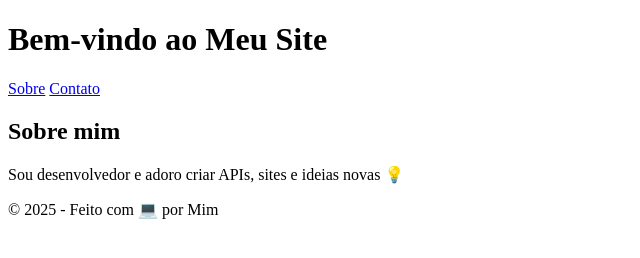
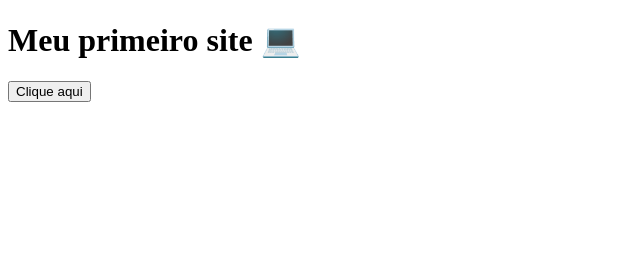
Before and after one commit to yanlopes208-ui/nx-hiroki, a website: page index.html in a window 1280 px wide. Shown: the whole page, without its empty margins (0-640 px from the left). Drawn offline with Linux system fonts and the light colour scheme.

Commit message:
Update index.html

```diff
--- a/index.html
+++ b/index.html
@@ -1,27 +1,13 @@
 <!DOCTYPE html>
-<html lang="pt-BR">
+<html>
 <head>
-  <meta charset="UTF-8" />
-  <meta name="viewport" content="width=device-width, initial-scale=1.0" />
+  <meta charset="UTF-8">
   <title>Meu Site</title>
-  <link rel="stylesheet" href="style.css" />
+  <link rel="stylesheet" href="style.css">
 </head>
 <body>
-  <header>
-    <h1>Bem-vindo ao Meu Site</h1>
-    <nav>
-      <a href="#sobre">Sobre</a>
-      <a href="#contato">Contato</a>
-    </nav>
-  </header>
-
-  <section id="sobre">
-    <h2>Sobre mim</h2>
-    <p>Sou desenvolvedor e adoro criar APIs, sites e ideias novas 💡</p>
-  </section>
-
-  <footer>
-    <p>© 2025 - Feito com 💻 por Mim</p>
-  </footer>
+  <h1 id="titulo">Meu primeiro site 💻</h1>
+  <button id="botao">Clique aqui</button>
+  <script src="script.js"></script>
 </body>
 </html>
```
